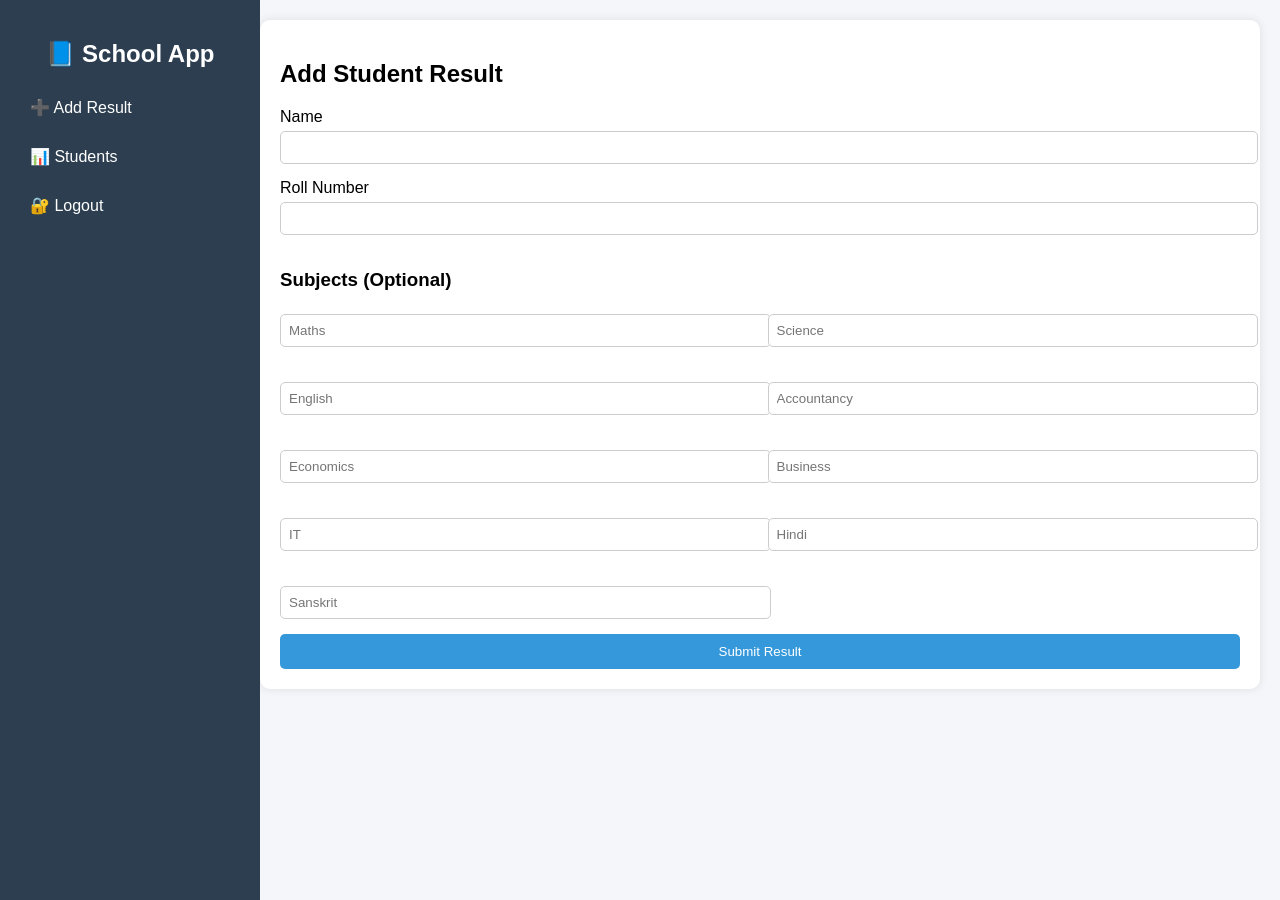
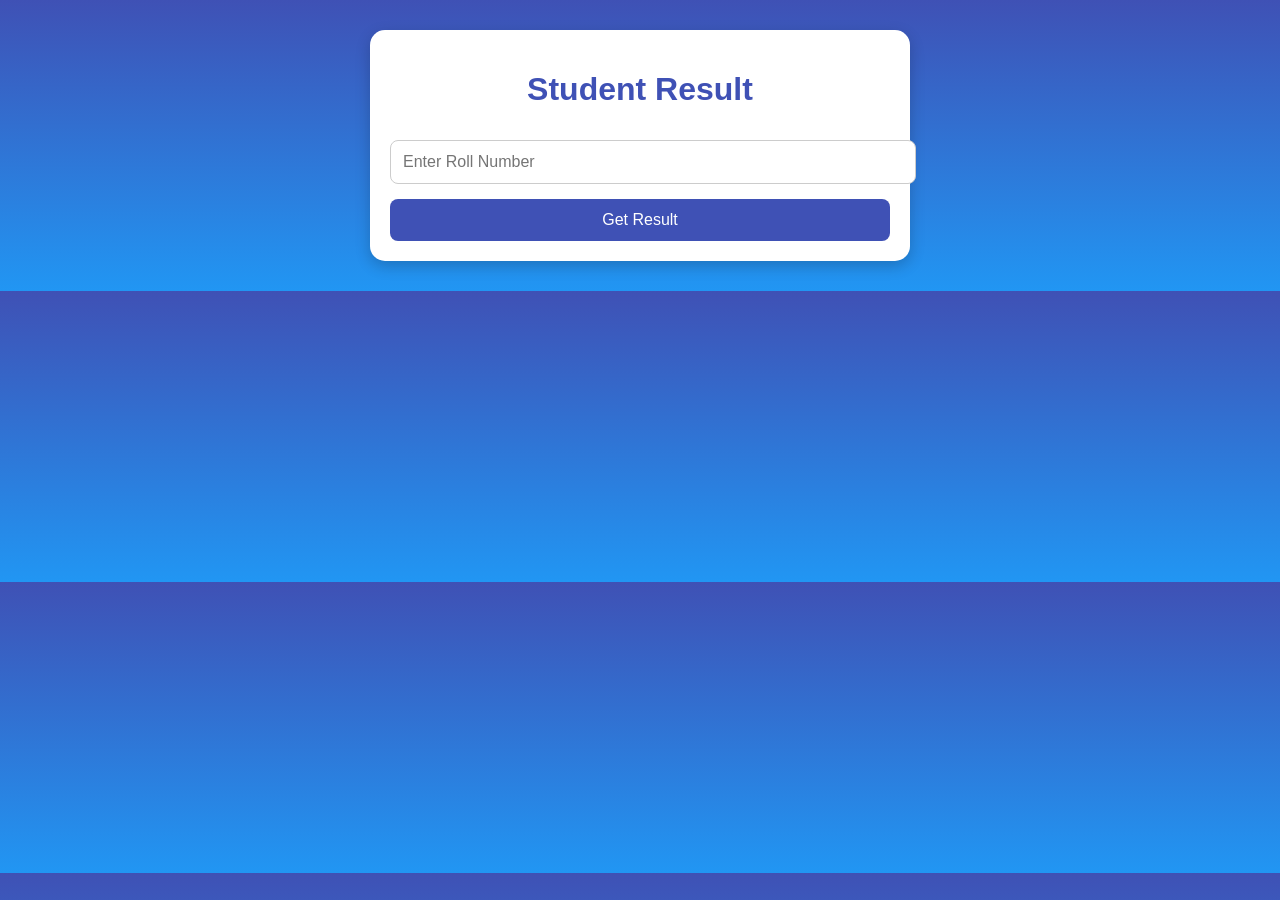
Before and after one commit to ravishsonia404/student_result_app, a Flask app: page / in a window 1280 px wide. Run offline with Flask 3, Linux system fonts and the light colour scheme; the visitor is signed in with stand-in values (Sample User, id 1).

Commit message:
Update index.html

```diff
--- a/templates/index.html
+++ b/templates/index.html
@@ -1,129 +1,112 @@
 <!DOCTYPE html>
-<html>
+<html lang="en">
 <head>
-    <title>Dashboard</title>
+  <meta charset="UTF-8">
+  <title>Student Result</title>
+
+  <!-- ✅ MOST IMPORTANT (fixes mobile view) -->
+  <meta name="viewport" content="width=device-width, initial-scale=1.0">
 
   <style>
     body {
       margin: 0;
-            font-family: Arial;
-            background: #f4f6f9;
+      font-family: Arial, sans-serif;
+      background: linear-gradient(to bottom, #3f51b5, #2196f3);
+      color: #333;
     }
 
-        /* Sidebar */
-        .sidebar {
-            width: 220px;
-            height: 100vh;
-            background: #2c3e50;
-            color: white;
-            position: fixed;
+    .container {
+      max-width: 500px;
+      margin: 30px auto;
+      background: #fff;
       padding: 20px;
+      border-radius: 15px;
+      box-shadow: 0 5px 15px rgba(0,0,0,0.2);
     }
 
-        .sidebar h2 {
+    h1 {
       text-align: center;
-        }
-
-        .sidebar a {
-            display: block;
-            color: white;
-            padding: 10px;
-            text-decoration: none;
-            margin-top: 10px;
-            border-radius: 5px;
-        }
-
-        .sidebar a:hover {
-            background: #34495e;
-        }
-
-        /* Main */
-        .main {
-            margin-left: 240px;
-            padding: 20px;
-        }
-
-        .card {
-            background: white;
-            padding: 20px;
-            border-radius: 10px;
-            box-shadow: 0px 0px 10px rgba(0,0,0,0.1);
+      color: #3f51b5;
     }
 
     input {
       width: 100%;
-            padding: 8px;
-            margin-top: 5px;
-            margin-bottom: 15px;
+      padding: 12px;
+      margin-top: 10px;
+      border-radius: 8px;
       border: 1px solid #ccc;
-            border-radius: 5px;
+      font-size: 16px;
     }
 
     button {
-            background: #3498db;
+      width: 100%;
+      padding: 12px;
+      margin-top: 15px;
+      border: none;
+      border-radius: 8px;
+      background: #3f51b5;
       color: white;
-            padding: 10px;
-            border: none;
-            border-radius: 5px;
-            width: 100%;
+      font-size: 16px;
+      cursor: pointer;
     }
 
     button:hover {
-            background: #2980b9;
+      background: #303f9f;
     }
 
-        .grid {
-            display: grid;
-            grid-template-columns: repeat(2, 1fr);
-            gap: 15px;
+    .result {
+      margin-top: 20px;
+      padding: 15px;
+      border-radius: 10px;
+      background: #f5f5f5;
+    }
+
+    .error {
+      color: red;
+      text-align: center;
+      margin-top: 10px;
     }
   </style>
 </head>
 
 <body>
 
-<!-- Sidebar -->
-<div class="sidebar">
-    <h2>📘 School App</h2>
-    <a href="/">➕ Add Result</a>
-    <a href="/students">📊 Students</a>
-    <a href="/logout">🔐 Logout</a>
+  <div class="container">
+    <h1>Student Result</h1>
+
+    <input type="text" id="roll" placeholder="Enter Roll Number">
+
+    <button onclick="getResult()">Get Result</button>
+
+    <div id="output"></div>
   </div>
 
-<!-- Main Content -->
-<div class="main">
+  <script>
+    function getResult() {
+      const roll = document.getElementById("roll").value.trim();
+      const output = document.getElementById("output");
 
-    <div class="card">
-        <h2>Add Student Result</h2>
+      if (roll === "") {
+        output.innerHTML = "<p class='error'>Please enter roll number</p>";
+        return;
+      }
 
-        <form method="POST">
-
-            <label>Name</label>
-            <input type="text" name="name" required>
-
-            <label>Roll Number</label>
-            <input type="text" name="roll" required>
-
-            <h3>Subjects (Optional)</h3>
-
-            <div class="grid">
-                <input type="number" name="maths" placeholder="Maths">
-                <input type="number" name="science" placeholder="Science">
-                <input type="number" name="english" placeholder="English">
-                <input type="number" name="accountancy" placeholder="Accountancy">
-                <input type="number" name="economics" placeholder="Economics">
-                <input type="number" name="business" placeholder="Business">
-                <input type="number" name="it" placeholder="IT">
-                <input type="number" name="hindi" placeholder="Hindi">
-                <input type="number" name="sanskrit" placeholder="Sanskrit">
+      // Dummy data (replace with your backend later)
+      if (roll === "101") {
+        output.innerHTML = `
+          <div class="result">
+            <h3>Name: Rahul Kumar</h3>
+            <p>Roll: 101</p>
+            <p>Math: 90</p>
+            <p>Science: 85</p>
+            <p>English: 88</p>
           </div>
-
-            <button type="submit">Submit Result</button>
-
-        </form>
-    </div>
-
-</div>
+        `;
+      } else {
+        output.innerHTML = "<p class='error'>No Result Found</p>";
+      }
+    }
+  </script>
 
 </body>
 </html>
```
Lines whose indentation alone changed are shown as unchanged.
